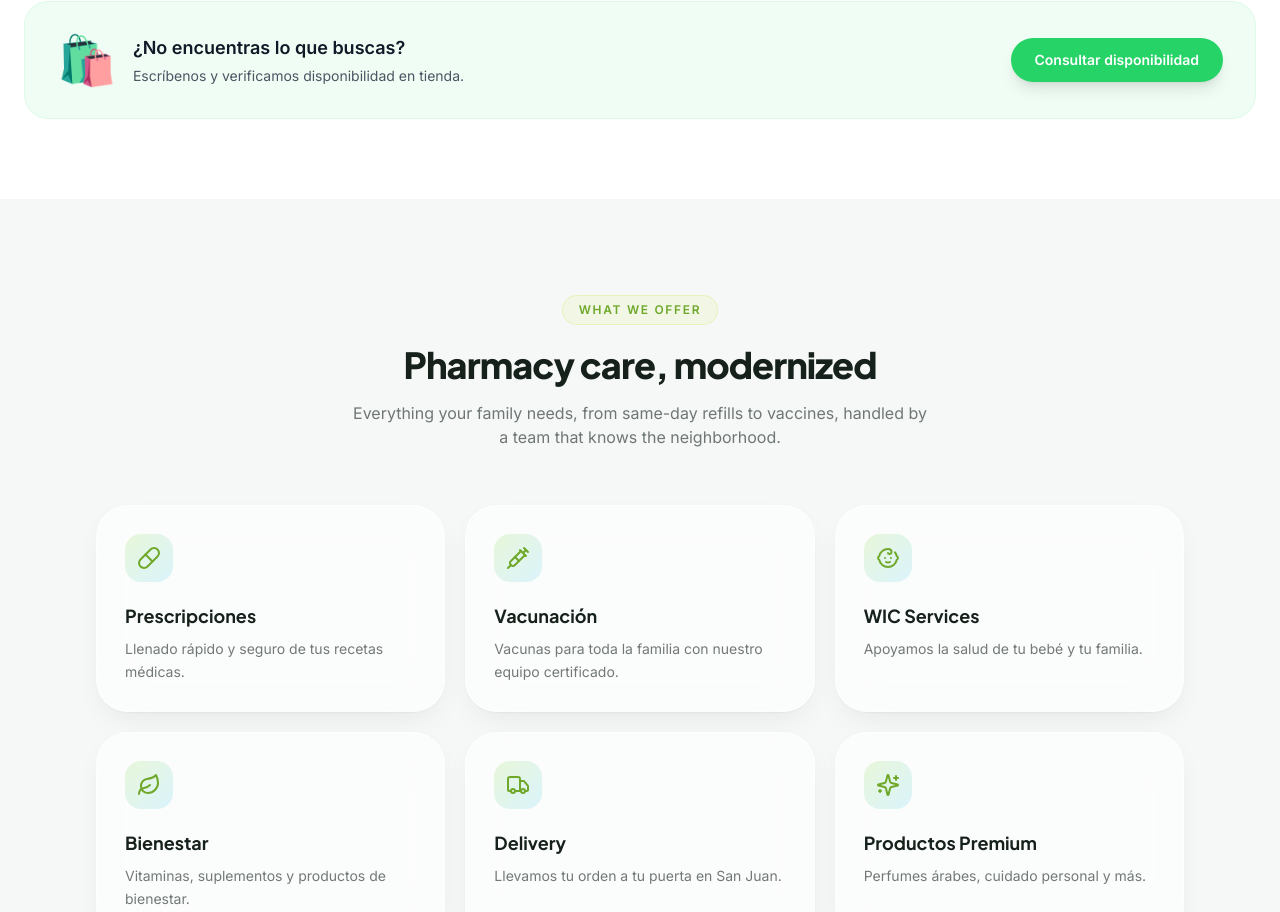
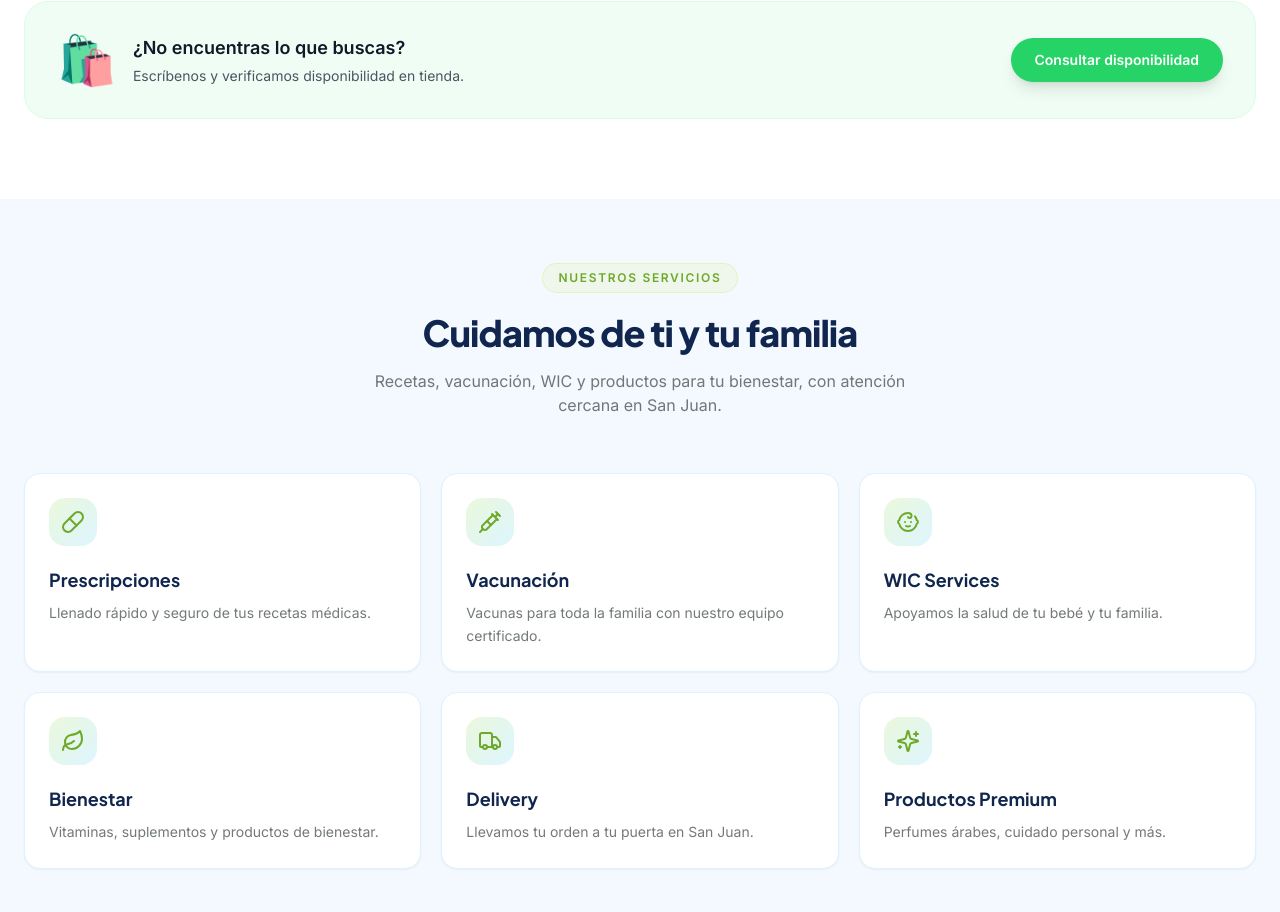
Before and after one commit to fabiolazramossan/first-choice-pharmacy, a Next.js app: page / in a window 1280 px wide. Shown: the part 1533-2445 px from the top of the page. Built offline with nearby package versions, Linux system fonts and the light colour scheme; no server answers; the database is empty.

Commit message:
Restyle components/Services.tsx to new First Choice storefront

```diff
--- a/components/Services.tsx
+++ b/components/Services.tsx
@@ -16,16 +16,15 @@ const ICONS: Record<Service["icon"], typeof Pill> = {
 
 export default function Services() {
   return (
-    <section id="services" className="relative bg-surface-soft py-24 dark:bg-midnight">
-      <div className="mx-auto max-w-6xl px-5 sm:px-8">
+    <section id="services" className="relative bg-[#f4f9ff] py-16 text-[#10264e]">
+      <div className="mx-auto max-w-7xl px-4 sm:px-6">
         <Reveal className="mx-auto max-w-xl text-center">
-          <span className="section-badge">What We Offer</span>
+          <span className="section-badge">Nuestros servicios</span>
           <h2 className="mt-5 font-display text-3xl font-extrabold tracking-tight sm:text-4xl">
-            Pharmacy care, modernized
+            Cuidamos de ti y tu familia
           </h2>
           <p className="mt-4 text-ink/60 dark:text-white/60">
-            Everything your family needs, from same-day refills to vaccines,
-            handled by a team that knows the neighborhood.
+            Recetas, vacunación, WIC y productos para tu bienestar, con atención cercana en San Juan.
           </p>
         </Reveal>
 
@@ -37,7 +36,7 @@ export default function Services() {
                 <motion.div
                   whileHover={{ y: -6 }}
                   transition={{ duration: 0.3, ease: "easeOut" }}
-                  className="gradient-border glass-card group h-full rounded-4xl p-7"
+                  className="group h-full rounded-2xl border border-sky-100 bg-white p-6 shadow-sm hover:shadow-lg"
                 >
                   <div className="flex h-12 w-12 items-center justify-center rounded-2xl bg-brand-gradient-soft transition-colors duration-300 group-hover:bg-brand-gradient">
                     <Icon className="h-6 w-6 text-brand-green-dark transition-colors duration-300 group-hover:text-white dark:text-brand-aqua" />
```
